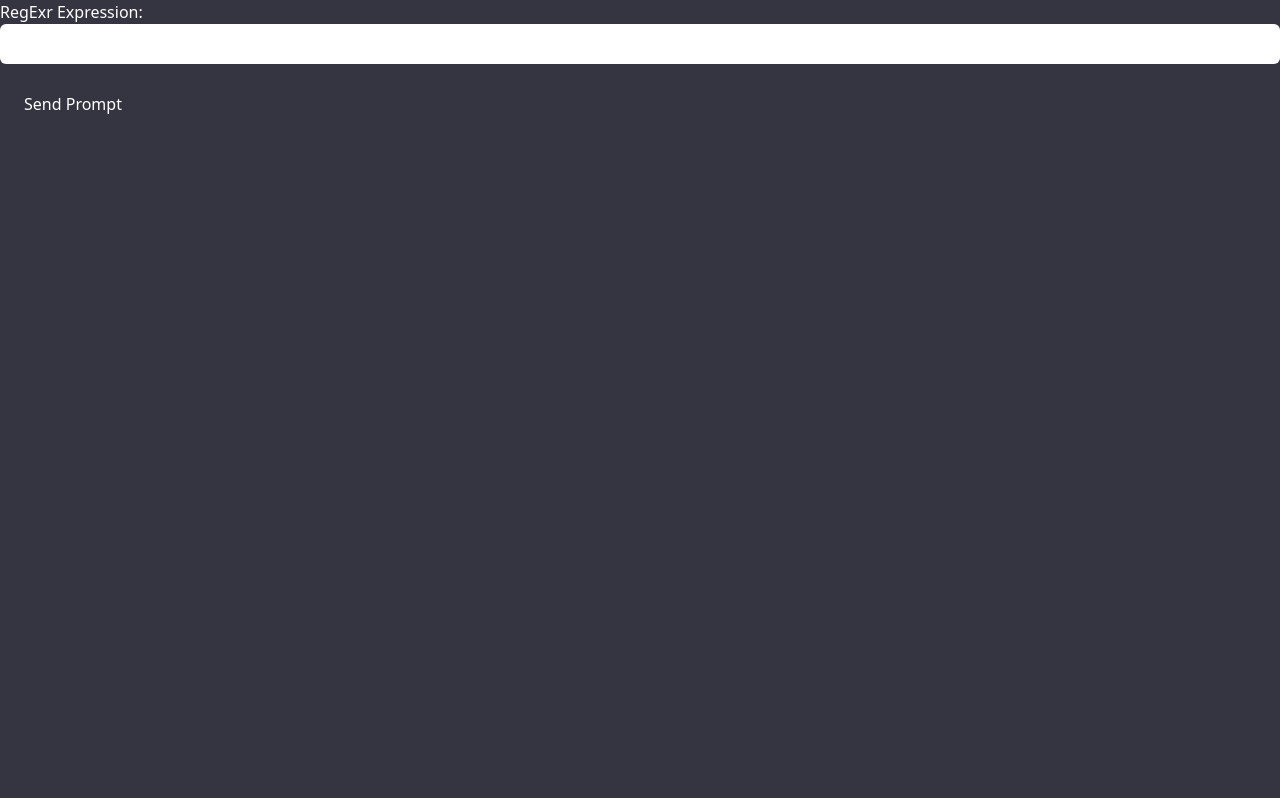
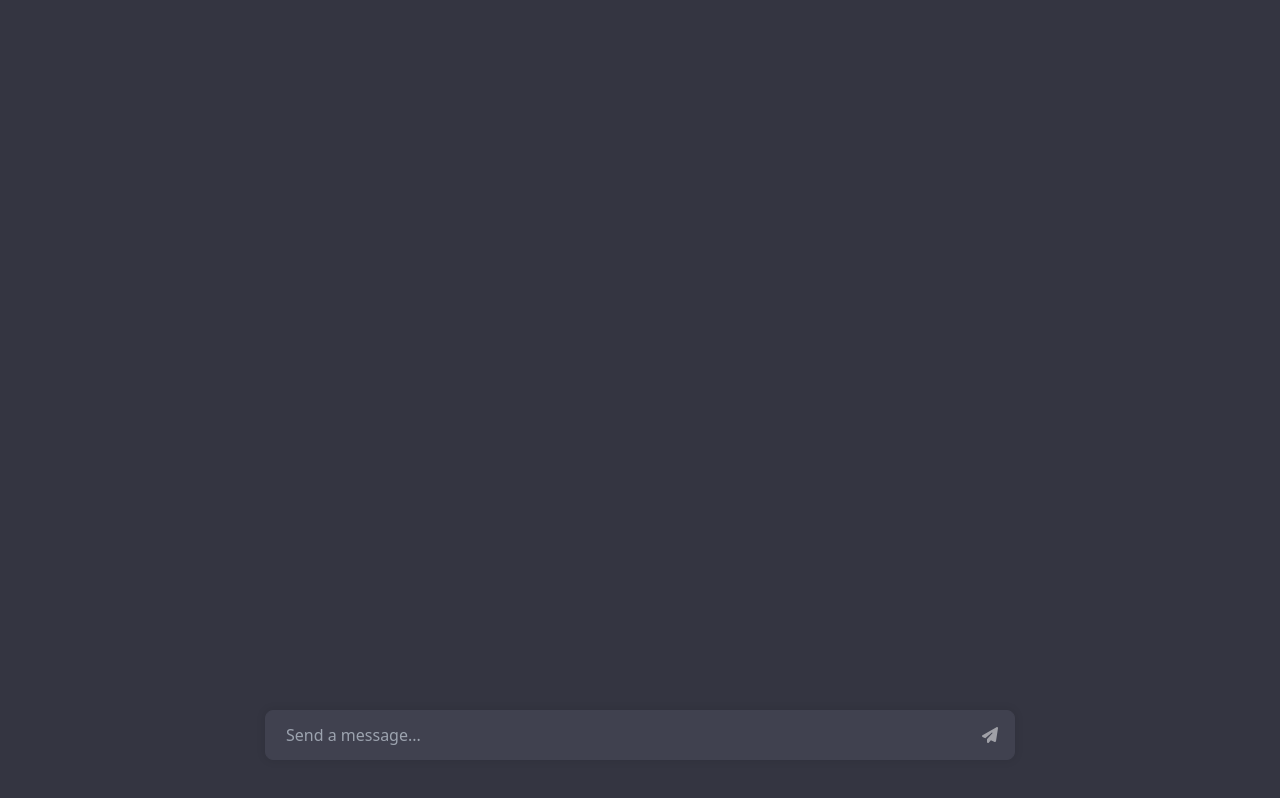
Before and after one commit to idrisaltamimi/gpt-omni, a React (Vite) app in the folder client/: page /regexr in a window 1280 px wide. Built offline with nearby package versions, Linux system fonts and the light colour scheme.

Commit message:
fix the useHandleSubmit hook

```diff
--- a/client/src/components/CodeBlock.tsx
+++ b/client/src/components/CodeBlock.tsx
@@ -8,7 +8,7 @@ const CodeBlock = ({ text }: { text: string }) => {
   return (
     <div className='my-6'>
       <button
-        className='block w-full p-2 text-[12px] font-bold text-right uppercase bg-[#343541] rounded-t-md'
+        className='block w-full p-2 text-[12px] font-bold text-right uppercase bg-[#343541] rounded-t-md text-white'
         onClick={() => handleCopyClick(text.trim())}
       >
         {isCopied ? 'Copied' : 'Copy code'}
@@ -31,6 +31,7 @@ export default CodeBlock
 
 const codeStyles = {
   backgroundColor: '#191919',
+  borderRadius: '0 0 8px 8px',
   padding: '16px',
   fontSize: '14px',
   fontWeight: 700
--- a/client/src/hooks/useHandleSubmit.ts
+++ b/client/src/hooks/useHandleSubmit.ts
@@ -1,4 +1,4 @@
-import { ChangeEvent, useState } from 'react'
+import { useState } from 'react'
 import { FormEvent } from 'react'
 
 type Response = {
@@ -6,18 +6,15 @@ type Response = {
   isBot: boolean
 }
 
-const useHandleSubmit = (type: string) => {
+const useHandleSubmit = (
+  type: string,
+  input: string,
+  setInput: (value: string) => void
+) => {
   const [isLoading, setIsLoading] = useState(false)
   const [aiResponse, setAiResponse] = useState('')
   const [chat, setChat] = useState<Response[]>([])
   const [error, setError] = useState(false)
-  const [input, setInput] = useState<string>('')
-
-
-  const handleChange = (e: ChangeEvent) => {
-    const target = e.target as HTMLInputElement
-    setInput(target.value)
-  }
 
   const handleSubmit = async (e: FormEvent) => {
     e.preventDefault()
@@ -64,9 +61,7 @@ const useHandleSubmit = (type: string) => {
     aiResponse,
     handleSubmit,
     isLoading,
-    error,
-    handleChange,
-    input
+    error
   }
 }
 
--- a/client/src/pages/Chat.tsx
+++ b/client/src/pages/Chat.tsx
@@ -1,4 +1,4 @@
-import { useEffect, useRef } from 'react'
+import { ChangeEvent, useEffect, useRef, useState } from 'react'
 import { FontAwesomeIcon } from '@fortawesome/react-fontawesome'
 import { faFingerprint, faRobot } from '@fortawesome/free-solid-svg-icons'
 
@@ -7,9 +7,15 @@ import { Loader, SearchForm, CodeBlock } from '../components'
 import { formatListAndText, parseHtml } from '../utils'
 
 const Chat = () => {
-  const form = useHandleSubmit('textarea')
+  const [input, setInput] = useState<string>('')
+  const form = useHandleSubmit('textarea', input, setInput)
   const { chat, isLoading, error } = form
   const componentRef = useScrollToBottom(isLoading)
+
+  const handleChange = (e: ChangeEvent) => {
+    const target = e.target as HTMLInputElement
+    setInput(target.value)
+  }
 
   return (
     <main className='flex flex-col items-center justify-between h-full'>
@@ -45,7 +51,11 @@ const Chat = () => {
         </div>
       </div>
 
-      <SearchForm {...form} />
+      <SearchForm
+        {...form}
+        input={input}
+        handleChange={handleChange}
+      />
     </main>
   )
 }
--- a/client/src/pages/Home.tsx
+++ b/client/src/pages/Home.tsx
@@ -6,18 +6,20 @@ import { FontAwesomeIcon } from '@fortawesome/react-fontawesome'
 const Home = () => {
 
   return (
+    <main className='max-w-[1440px] w-full mx-auto px-3 sm:px-5 md:px-12 lg:px-28'>
       <div className='grid grid-cols-2 gap-6 sm:grid-cols-3'>
         {links.map(link => (
           <Link
             key={link.name}
             to={`/${link.name.toLocaleLowerCase()}`}
-          className='flex items-center justify-center gap-2 text-2xl text-white transition-all duration-300 rounded-lg bg-gunmetal h-28 hover:scale-110 hover:bg-seaGreen'
+            className='flex items-center justify-center gap-2 text-2xl text-white transition-all duration-300 rounded-lg bg-charcoal h-28 hover:bg-jungle'
           >
             {link.icon}
             {link.name}
           </Link>
         ))}
       </div>
+    </main>
   )
 }
 
@@ -26,10 +28,4 @@ export default Home
 const links = [
   { name: 'Chat', icon: <FontAwesomeIcon icon={faComments} className='pointer-events-none' /> },
   { name: 'RegExr', icon: <FontAwesomeIcon icon={faAsterisk} className='pointer-events-none' /> },
-  { name: 'RegExr', icon: <FontAwesomeIcon icon={faAsterisk} className='pointer-events-none' /> },
-  { name: 'RegExr', icon: <FontAwesomeIcon icon={faAsterisk} className='pointer-events-none' /> },
-  { name: 'RegExr', icon: <FontAwesomeIcon icon={faAsterisk} className='pointer-events-none' /> },
-  { name: 'RegExr', icon: <FontAwesomeIcon icon={faAsterisk} className='pointer-events-none' /> },
-  { name: 'RegExr', icon: <FontAwesomeIcon icon={faAsterisk} className='pointer-events-none' /> },
-  { name: 'RegExr', icon: <FontAwesomeIcon icon={faAsterisk} className='pointer-events-none' /> },
 ]
--- a/client/src/pages/RegExr.tsx
+++ b/client/src/pages/RegExr.tsx
@@ -1,29 +1,44 @@
-import React, { useState } from 'react'
+import React, { ChangeEvent, useState } from 'react'
+import { CodeBlock, SearchForm } from '../components'
 import { useHandleSubmit } from '../hooks'
 
 const RegExr = () => {
-  const { aiResponse, handleSubmit, isLoading, input } = useHandleSubmit('text')
+  const [input, setInput] = useState<string>('')
+  const form = useHandleSubmit('text', search(input), setInput)
+  const { aiResponse, isLoading } = form
+
+  const handleChange = (e: ChangeEvent) => {
+    const target = e.target as HTMLInputElement
+    setInput(target.value)
+  }
 
   return (
-    <main>
-      <form onSubmit={handleSubmit}>
-        <label className='text-white'>
-          RegExr Expression:
-          <input
-            type='text'
-            value={input}
-            className='block w-full px-4 py-2 rounded-md'
-          />
-        </label>
-        <button
-          className='px-6 py-3 mt-4 text-white bg-blue-600 rounded-md'
-          type='submit'
-        >
-          {isLoading ? 'Loading...' : 'Send Prompt'}
-        </button>
-      </form>
+    <main className='flex flex-col items-center justify-between h-full'>
+      <div className='w-full bg-charcoal'>
+        {input}
+        {aiResponse !== '' && (
+          <div className='w-full max-w-[750px] mx-auto'>
+            <CodeBlock text={aiResponse} />
+          </div>
+        )}
+      </div>
+
+      <SearchForm
+        {...form}
+        input={input}
+        handleChange={handleChange}
+      />
     </main>
   )
 }
 
 export default RegExr
+
+const search = (input: string) => (
+  `
+    write a regexr for: ${input}
+
+    NOTE:
+    return only the regexr code without any additional information and without any text. Don't give any explanations. write only the code block
+  `
+)
```
Lines whose indentation alone changed are shown as unchanged.
